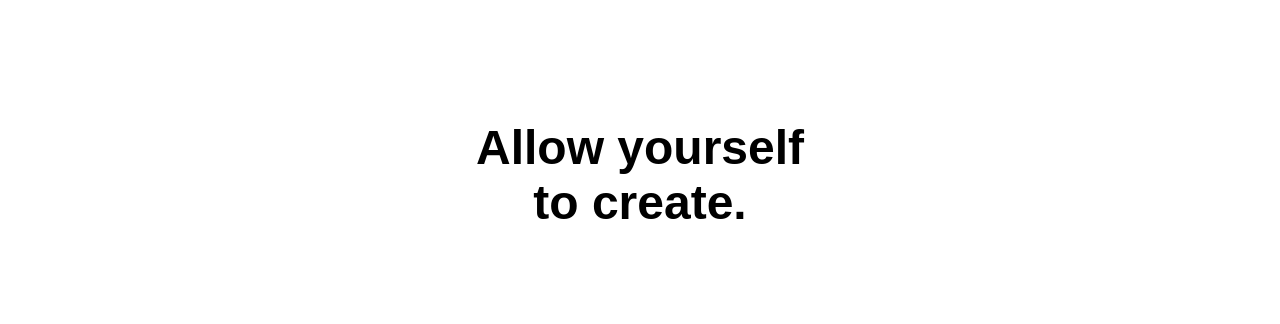
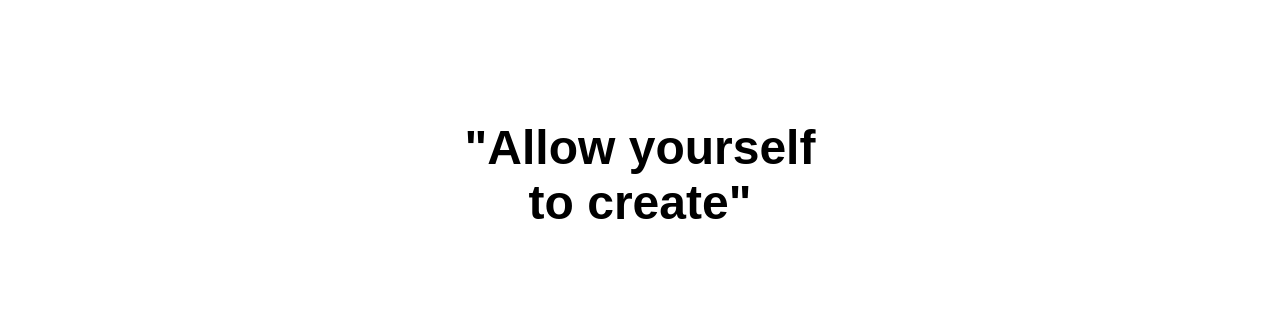
Before and after one commit to cadavincito/website, a plain HTML site: page index.html in a window 1280 px wide. Shown: the part 2341-2665 px from the top of the page. Drawn offline with Linux system fonts and the light colour scheme.

Commit message:
allow yourself to creat

```diff
--- a/index.html
+++ b/index.html
@@ -84,7 +84,7 @@
           </section> -->
 
       <section class="header">
-        <h2 style="text-align: center;font-size: 4.8rem;">Allow yourself<br> to create.</h2>
+        <h2 style="text-align: center;font-size: 4.8rem;">"Allow yourself<br> to create"</h2>
       </section>
 
       <section class="social-container">
```
